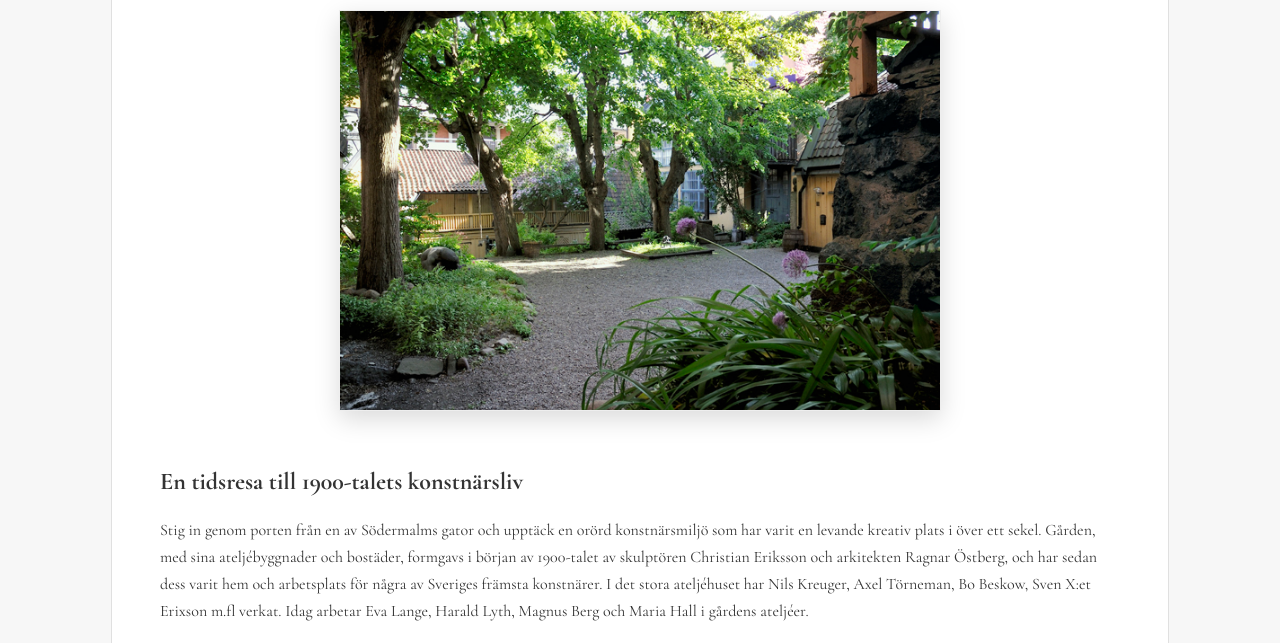
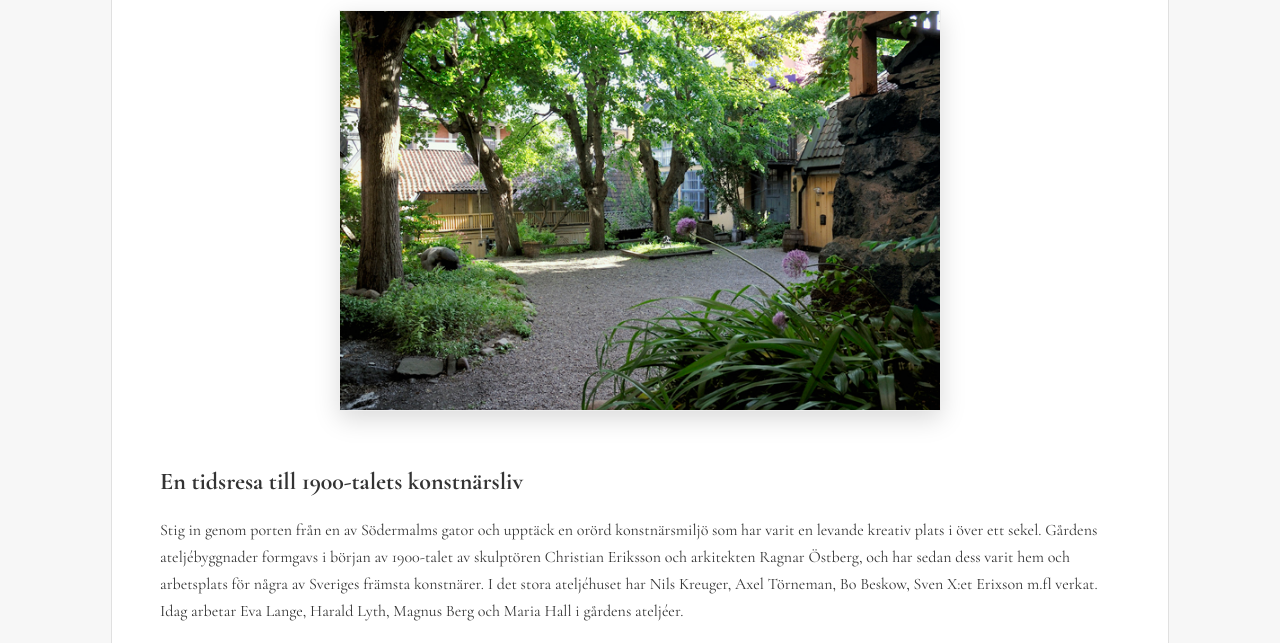
Before and after one commit to seallard/ann-portfolio, an Eleventy site: page src/pages/tour.md in a window 1280 px wide. Shown: the part 291-934 px from the top of the page. Built offline with nearby package versions, Linux system fonts and the light colour scheme; Eleventy itself is replaced by a stand-in of ours; files that its build step writes are made by us from their sources; files whose address does not match are found by name.

Commit message:
Phrasing

```diff
--- a/src/pages/tour.md
+++ b/src/pages/tour.md
@@ -10,7 +10,7 @@ permalink: /visningar/index.html
 </div>
 
 ## En tidsresa till 1900-talets konstnärsliv
-Stig in genom porten från en av Södermalms gator och upptäck en orörd konstnärsmiljö som har varit en levande kreativ plats i över ett sekel. Gården, med sina ateljébyggnader och bostäder, formgavs i början av 1900-talet av skulptören Christian Eriksson och arkitekten Ragnar Östberg, och har sedan dess varit hem och arbetsplats för några av Sveriges främsta konstnärer. I det stora ateljéhuset har Nils Kreuger, Axel Törneman, Bo Beskow, Sven X:et Erixson m.fl verkat. Idag arbetar Eva Lange, Harald Lyth, Magnus Berg och Maria Hall i gårdens ateljéer.
+Stig in genom porten från en av Södermalms gator och upptäck en orörd konstnärsmiljö som har varit en levande kreativ plats i över ett sekel. Gårdens ateljébyggnader formgavs i början av 1900-talet av skulptören Christian Eriksson och arkitekten Ragnar Östberg, och har sedan dess varit hem och arbetsplats för några av Sveriges främsta konstnärer. I det stora ateljéhuset har Nils Kreuger, Axel Törneman, Bo Beskow, Sven X:et Erixson m.fl verkat. Idag arbetar Eva Lange, Harald Lyth, Magnus Berg och Maria Hall i gårdens ateljéer.
 
 ## Vad du får uppleva
 Under en visning ledd av Christian Erikssons barnbarn får du en unik inblick i denna byggnadsminnesförklarade miljö. Vi utforskar den lummiga gården och de många skulpturer av både Christian och sonen Liss Eriksson som finns bevarade här. En höjdpunkt på turen är besöket i Liss Erikssons ateljé, som står kvar med många av hans skulpturer, verktyg och skisser. Visningen tar cirka en och en halv timme.
```
